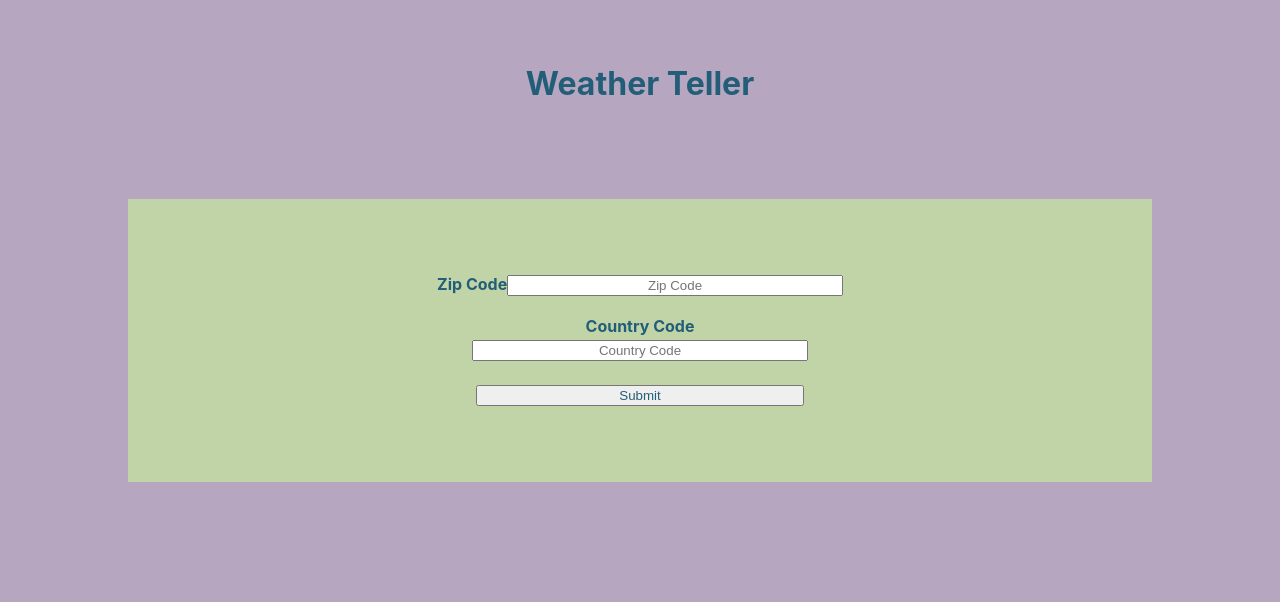
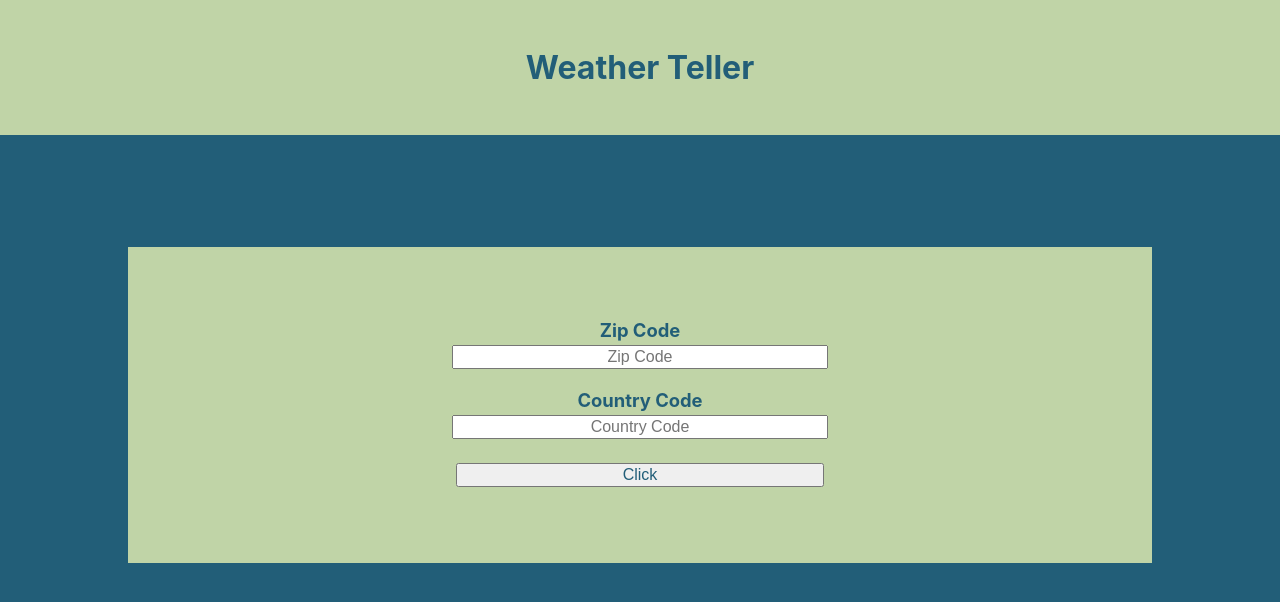
Before and after one commit to finiky/Weather-Application, a React (Create React App) app in the folder client/: page / in a window 1280 px wide. Shown: the top 602 px of the page. Built offline with nearby package versions, Linux system fonts and the light colour scheme; the HTML template or start-up script is replaced by a standard one.

Commit message:
css for home page

```diff
--- a/client/src/Home.js
+++ b/client/src/Home.js
@@ -37,7 +37,7 @@ const Home = () => {
         />
       </div>
       <div className={styles.child}>
-        <button className={styles.input} type="submit">Submit</button>
+        <button className={styles.input} type="submit">Click</button>
       </div>
     </form>
     </div>
--- a/client/src/Home.module.css
+++ b/client/src/Home.module.css
@@ -1,10 +1,12 @@
 .name {
   color: rgb(34, 94, 120);
   text-align: center;
-  margin-top: 4rem;
+  padding: 3rem;
+  margin: 0;
+  background-color: rgb(192, 212, 167);
 }
 .form {
-  margin: 6rem auto;
+  margin: 7rem auto;
   padding: 4rem 0;
   display: grid;
   grid-template-columns: 1fr;
@@ -18,12 +20,14 @@
   width: 40%;
   text-align: center;
   font-weight: bolder;
+  font-size: 1.15rem;
   color: rgb(34, 94, 120);
 }
 .input {
   margin: 0.25rem auto;
-  width: 80%;
+  width: 90%;
   text-align: center;
+  font-size: 1rem;
   color: rgb(34, 94, 120);
 
 }
--- a/client/src/index.css
+++ b/client/src/index.css
@@ -5,7 +5,7 @@ body {
     sans-serif;
   -webkit-font-smoothing: antialiased;
   -moz-osx-font-smoothing: grayscale;
-    background-color: rgba(143, 117, 156, 0.638);
+    background-color: rgb(34, 94, 120);
 }
 
 code {
```
